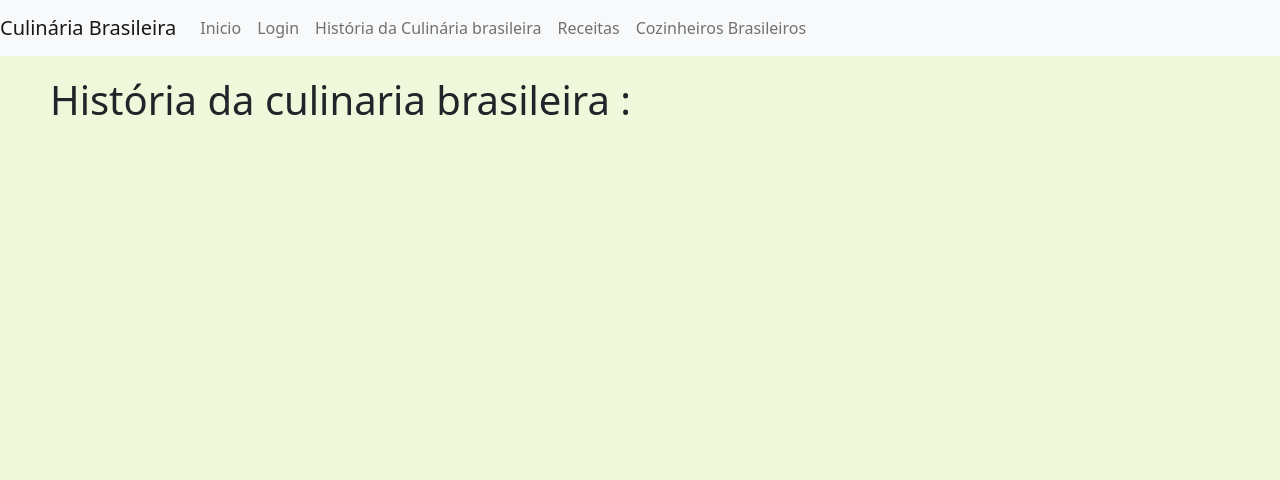
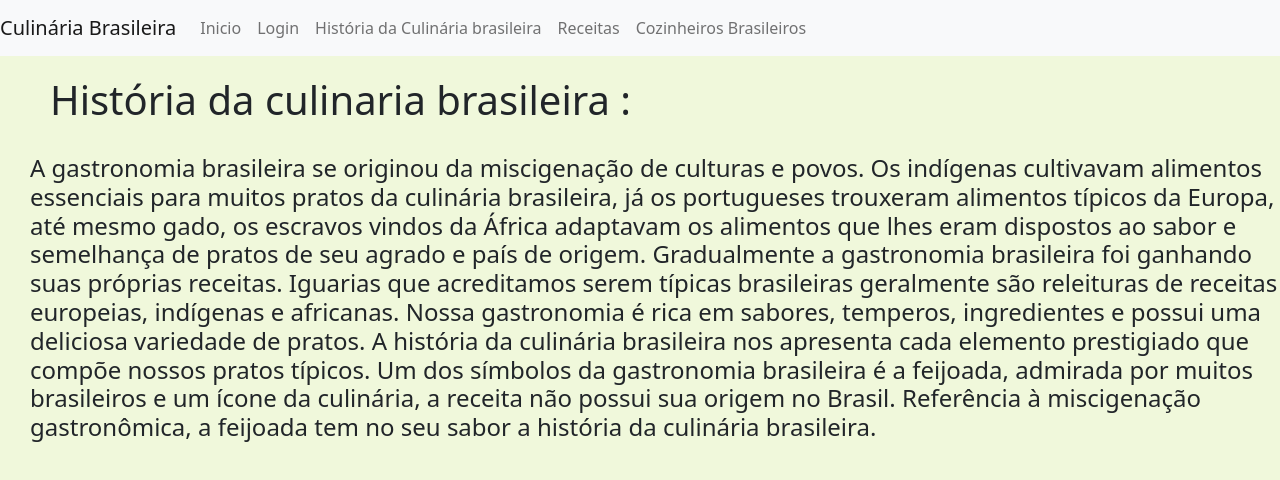
Before and after one commit to MilyPincer/Projeto-pw, a plain HTML site: page html/historia.html in a window 1280 px wide. Drawn offline with nearby package versions, Linux system fonts and the light colour scheme.

Commit message:
salvar tudo

```diff
--- a/css/historia.css
+++ b/css/historia.css
@@ -1,13 +1,16 @@
 body {
+
     background-color:#f0f8db ;
 }
 
 #h {
+
     margin-left: 50px;
     margin-top: 20px;
 }
 
 #a {
-    margin-left: 50px;
-    margin-top: 50px;
+
+    margin-left: 30px;
+    margin-top: 30px;
 }
--- a/html/historia.html
+++ b/html/historia.html
@@ -45,7 +45,10 @@
 
   <h1 id="h">História da culinaria brasileira :</h1>
 
-  <h4 id="a"></h4>
+  <h4 id="a"> A gastronomia brasileira se originou da miscigenação de culturas e povos. Os indígenas cultivavam alimentos essenciais para muitos pratos da culinária brasileira, já os portugueses trouxeram alimentos típicos da Europa, até mesmo gado, os escravos vindos da África adaptavam os alimentos que lhes eram dispostos ao sabor e semelhança de pratos de seu agrado e país de origem. Gradualmente a gastronomia brasileira foi ganhando suas próprias receitas.
+    Iguarias que acreditamos serem típicas brasileiras geralmente são releituras de receitas europeias, indígenas e africanas. Nossa gastronomia é rica em sabores, temperos, ingredientes e possui uma deliciosa variedade de pratos. A história da culinária brasileira nos apresenta cada elemento prestigiado que compõe nossos pratos típicos.
+    Um dos símbolos da gastronomia brasileira é a feijoada, admirada por muitos brasileiros e um ícone da culinária, a receita não possui sua origem no Brasil. Referência à miscigenação gastronômica, a feijoada tem no seu sabor a história da culinária brasileira.
+  </h4>
 
 
 
```
